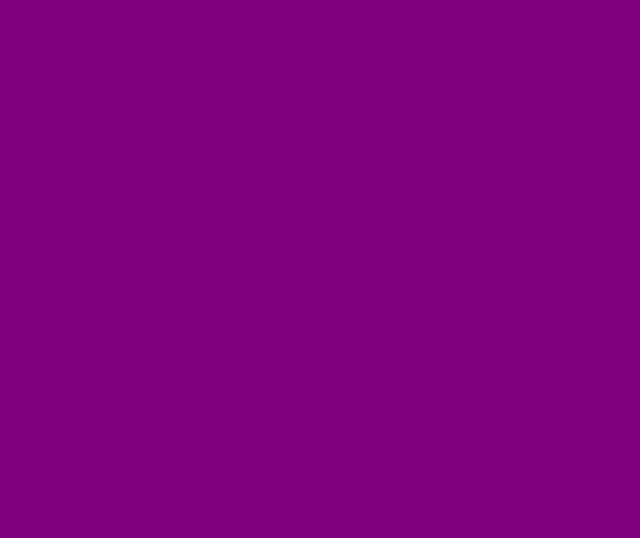
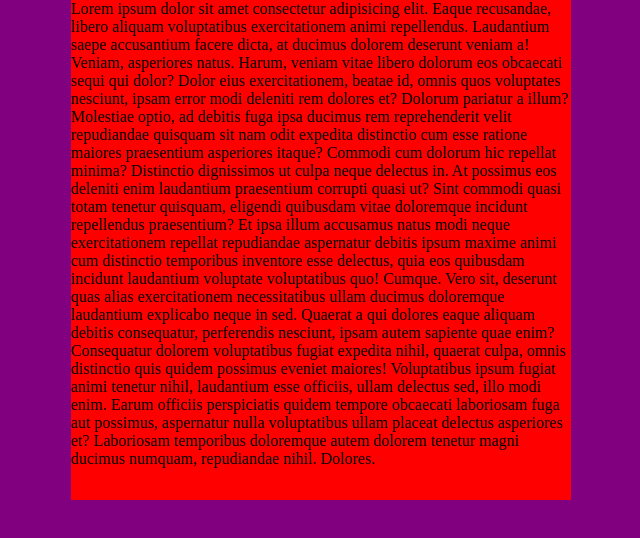
Before and after one commit to pablo-delossantos/arq-frontend, a plain HTML site: page 01-html-css/33-medidas/04-min-max-width/index.html in a window 1280 px wide. Shown: the whole page, without its empty margins (319-959 px from the left). Drawn offline with Linux system fonts and the light colour scheme.

Commit message:
Clase 36 estilos de mii y max width/heigth

```diff
--- a/01-html-css/33-medidas/04-min-max-width/index.html
+++ b/01-html-css/33-medidas/04-min-max-width/index.html
@@ -10,7 +10,14 @@
 <body>
     <main>
         <section>
-
+            <p>Lorem ipsum dolor sit amet consectetur adipisicing elit. Eaque recusandae, libero aliquam voluptatibus exercitationem animi repellendus. Laudantium saepe accusantium facere dicta, at ducimus dolorem deserunt veniam a! Veniam, asperiores natus.
+            Harum, veniam vitae libero dolorum eos obcaecati sequi qui dolor? Dolor eius exercitationem, beatae id, omnis quos voluptates nesciunt, ipsam error modi deleniti rem dolores et? Dolorum pariatur a illum?
+            Molestiae optio, ad debitis fuga ipsa ducimus rem reprehenderit velit repudiandae quisquam sit nam odit expedita distinctio cum esse ratione maiores praesentium asperiores itaque? Commodi cum dolorum hic repellat minima?
+            Distinctio dignissimos ut culpa neque delectus in. At possimus eos deleniti enim laudantium praesentium corrupti quasi ut? Sint commodi quasi totam tenetur quisquam, eligendi quibusdam vitae doloremque incidunt repellendus praesentium?
+            Et ipsa illum accusamus natus modi neque exercitationem repellat repudiandae aspernatur debitis ipsum maxime animi cum distinctio temporibus inventore esse delectus, quia eos quibusdam incidunt laudantium voluptate voluptatibus quo! Cumque.
+            Vero sit, deserunt quas alias exercitationem necessitatibus ullam ducimus doloremque laudantium explicabo neque in sed. Quaerat a qui dolores eaque aliquam debitis consequatur, perferendis nesciunt, ipsam autem sapiente quae enim?
+            Consequatur dolorem voluptatibus fugiat expedita nihil, quaerat culpa, omnis distinctio quis quidem possimus eveniet maiores! Voluptatibus ipsum fugiat animi tenetur nihil, laudantium esse officiis, ullam delectus sed, illo modi enim.
+            Earum officiis perspiciatis quidem tempore obcaecati laboriosam fuga aut possimus, aspernatur nulla voluptatibus ullam placeat delectus asperiores et? Laboriosam temporibus doloremque autem dolorem tenetur magni ducimus numquam, repudiandae nihil. Dolores.</p>
         </section>
     </main>
 </body>
--- a/01-html-css/33-medidas/04-min-max-width/style.css
+++ b/01-html-css/33-medidas/04-min-max-width/style.css
@@ -9,3 +9,11 @@ main {
     height: 100vh;
     background-color: purple;
 }
+section {
+    width: 80%;
+    min-width: 320px;
+    max-width: 500px;
+    min-height: 500px;
+    background-color: red;
+    margin: 0 auto;
+}
```
